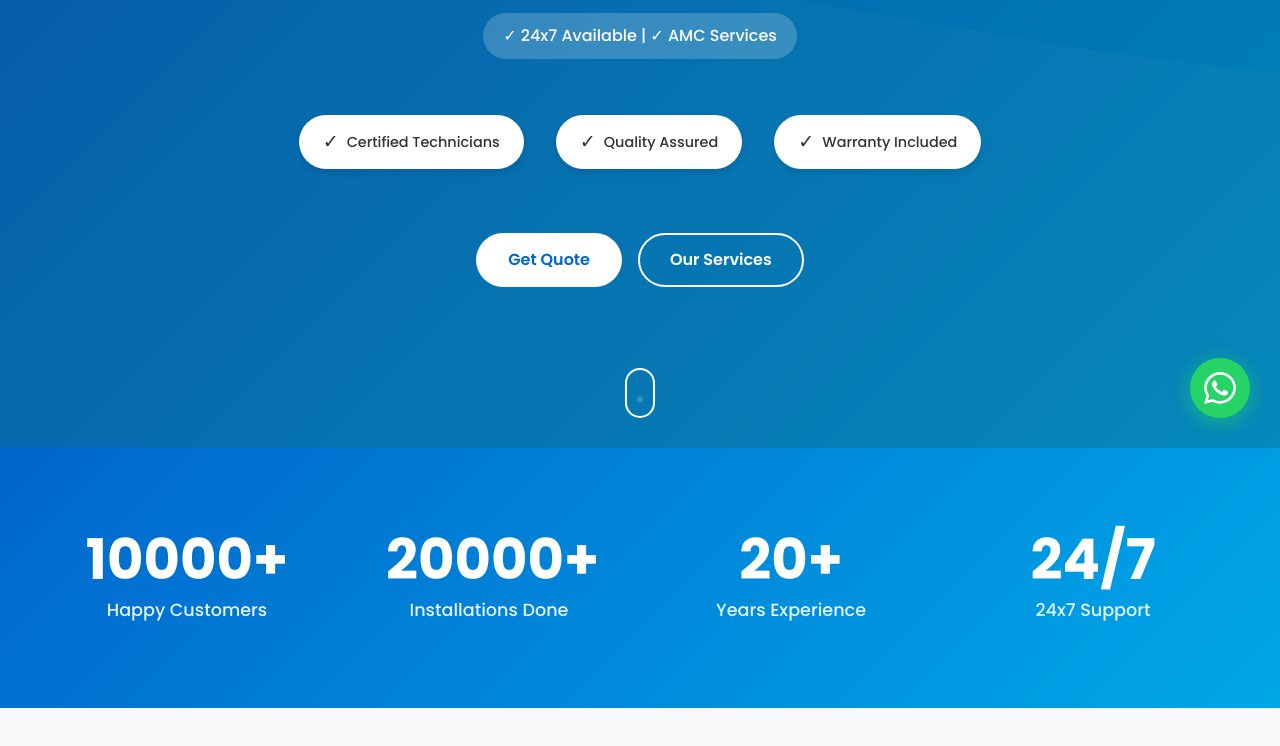
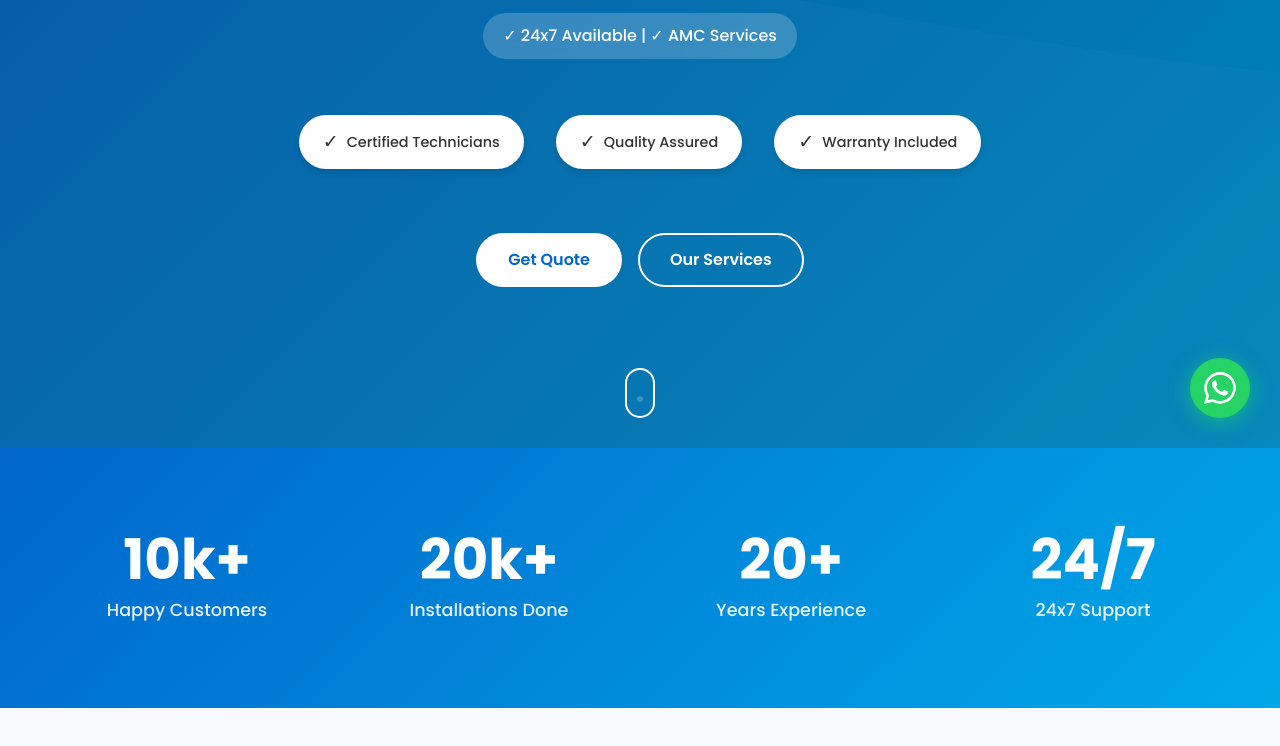
Before and after one commit to naveenroyal4b3/s7-aqua, a plain HTML site: page index.html in a window 1280 px wide. Shown: the part 352-1098 px from the top of the page. Drawn offline with Linux system fonts and the light colour scheme.

Commit message:
Update inline script to handle k notation for large numbers

```diff
--- a/index.html
+++ b/index.html
@@ -473,10 +473,23 @@
                 const timer = setInterval(function() {
                     count += step;
                     if (count >= target) {
-                        el.textContent = target === 24 ? '24/7' : target + '+';
+                        if (target === 24) {
+                            el.textContent = '24/7';
+                        } else if (target >= 1000) {
+                            el.textContent = (target / 1000).toFixed(0) + 'k+';
+                        } else {
+                            el.textContent = target + '+';
+                        }
                         clearInterval(timer);
                     } else {
-                        el.textContent = target === 24 ? Math.floor(count) + '/7' : Math.floor(count) + '+';
+                        if (target === 24) {
+                            el.textContent = Math.floor(count) + '/7';
+                        } else if (target >= 1000) {
+                            const kValue = Math.floor(count / 1000);
+                            el.textContent = kValue > 0 ? kValue + 'k+' : Math.floor(count) + '+';
+                        } else {
+                            el.textContent = Math.floor(count) + '+';
+                        }
                     }
                 }, 40);
             }
```
